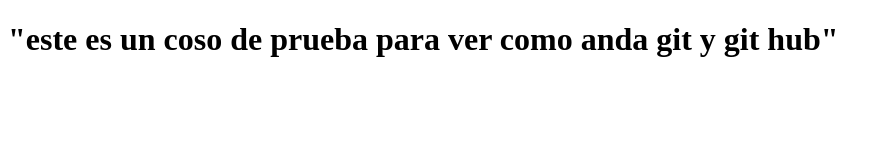
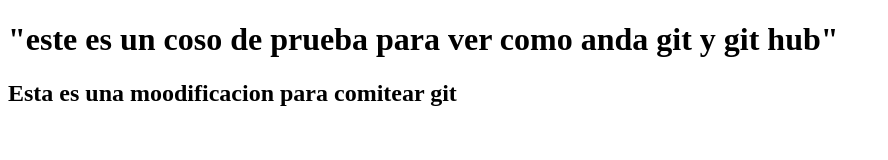
Before and after one commit to filiberto85/Repositorio-de-rpueba, a plain HTML site: page index.html in a window 1280 px wide. Shown: the whole page, without its empty margins (0-888 px from the left). Drawn offline with Linux system fonts and the light colour scheme.

Commit message:
version alternativa de laprueba

```diff
--- a/index.html
+++ b/index.html
@@ -3,10 +3,11 @@
 <head>
     <meta charset="UTF-8">
     <meta name="viewport" content="width=device-width, initial-scale=1.0">
+
     <title>Prueba</title>
 </head>
 <body>
     <h1>"este es un coso de prueba para ver como anda git y git hub"</h1>
-
+    <h2>Esta es una moodificacion para comitear git</h2>
 </body>
 </html>
```
Also changed, not shown: texto.txt (added).
